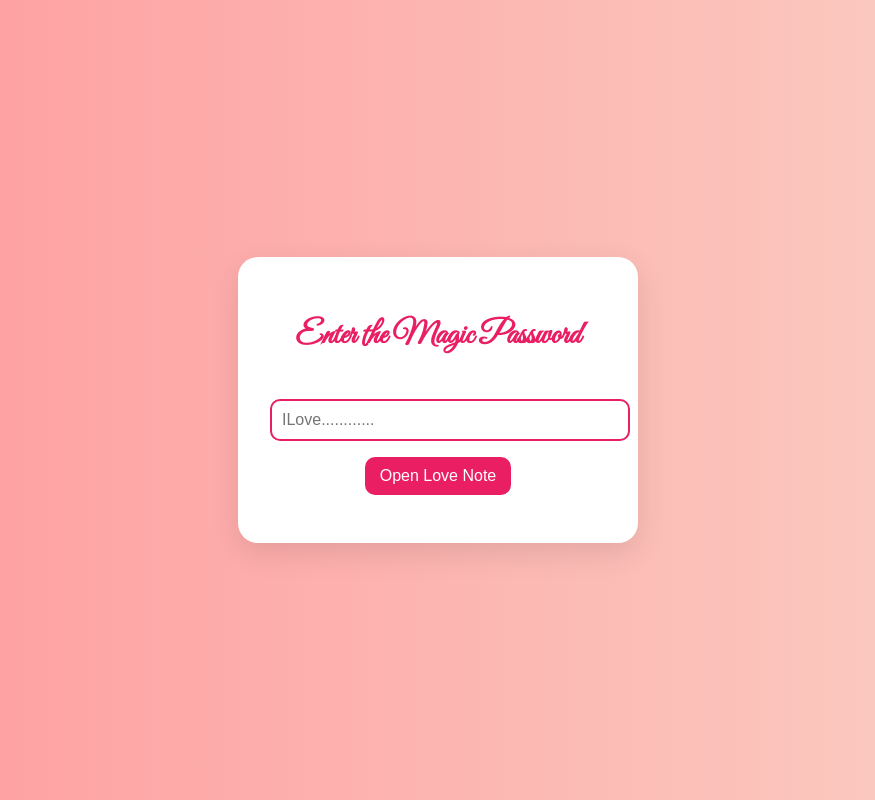
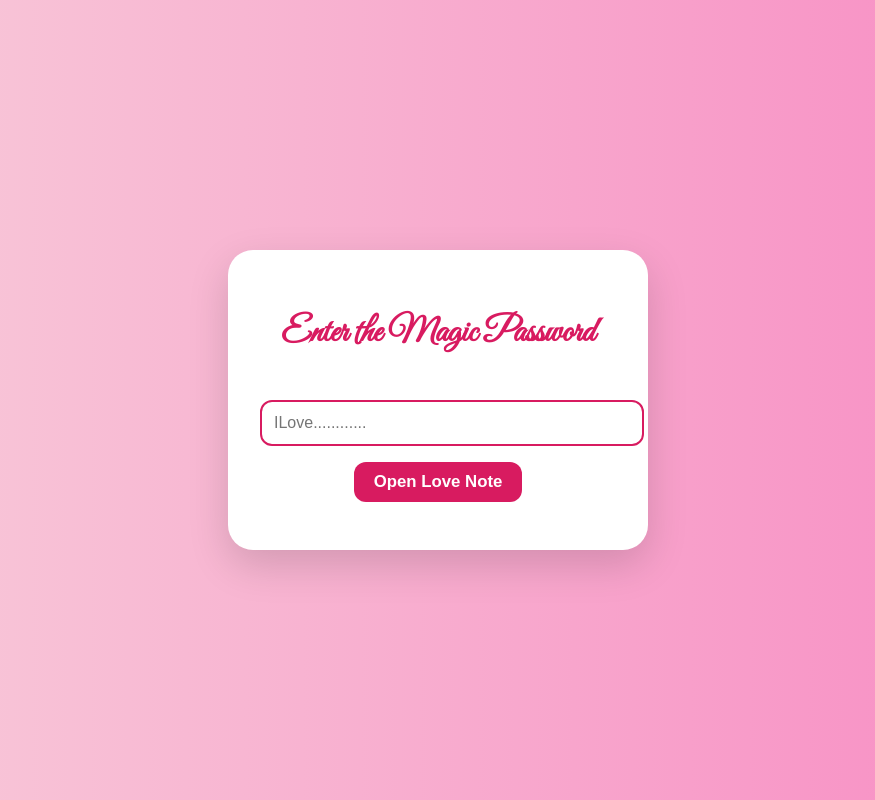
Before and after one commit to themzysparks/mysimiloluwa, a plain HTML site: page index.html in a window 1280 px wide. Shown: the whole page, without its empty margins (202-1077 px from the left). Drawn offline with Linux system fonts and the light colour scheme.

Commit message:
Update style.css

```diff
--- a/style.css
+++ b/style.css
@@ -4,83 +4,91 @@ body {
   margin: 0;
   padding: 0;
   font-family: 'Montserrat', sans-serif;
-  background: linear-gradient(to right, #ff9a9e, #fad0c4);
+  background: linear-gradient(to right, #f8cdda, #f88bc3);
   height: 100vh;
   display: flex;
   justify-content: center;
   align-items: center;
   overflow: hidden;
+  position: relative;
 }
 
 .container {
   width: 90%;
-  max-width: 400px;
+  max-width: 420px;
+  z-index: 1;
 }
 
 .card {
   background: white;
   padding: 2rem;
-  border-radius: 20px;
-  box-shadow: 0 10px 30px rgba(0,0,0,0.1);
+  border-radius: 25px;
+  box-shadow: 0 15px 40px rgba(0, 0, 0, 0.15);
   text-align: center;
-  transition: all 0.3s ease-in-out;
+  animation: fadeInUp 0.8s ease-in-out;
+  position: relative;
 }
 
 .card h1, .card h2 {
   font-family: 'Great Vibes', cursive;
-  color: #e91e63;
-  font-size: 2rem;
+  color: #d81b60;
+  font-size: 2.2rem;
 }
 
 .card p {
-  color: #444;
-  line-height: 1.6;
+  color: #333;
+  line-height: 1.7;
+  font-weight: 500;
+}
+
+input[type="password"] {
+  padding: 12px;
+  width: 100%;
+  margin: 1rem 0;
+  border: 2px solid #d81b60;
+  border-radius: 12px;
+  font-size: 1rem;
+  outline: none;
+  transition: all 0.3s;
+}
+
+input[type="password"]:focus {
+  border-color: #ad1457;
+  box-shadow: 0 0 5px rgba(216, 27, 96, 0.4);
+}
+
+button {
+  background-color: #d81b60;
+  color: white;
+  border: none;
+  padding: 10px 20px;
+  font-size: 1.05rem;
+  border-radius: 12px;
+  cursor: pointer;
+  transition: background 0.3s, transform 0.2s;
   font-weight: bold;
 }
 
-input[type="password"] {
-  padding: 10px;
-  width: 100%;
-  margin: 1rem 0;
-  border: 2px solid #e91e63;
-  border-radius: 10px;
-  font-size: 1rem;
-}
-
-button {
-  background-color: #e91e63;
-  color: white;
-  border: none;
-  padding: 10px 15px;
-  font-size: 1rem;
-  border-radius: 10px;
-  cursor: pointer;
-  transition: background 0.3s;
-}
-
 button:hover {
-  background-color: #c2185b;
+  background-color: #ad1457;
+  transform: scale(1.05);
 }
 
 .hidden {
   display: none;
 }
 
-.animated {
-  animation: fadeInUp 0.8s ease-in-out;
-}
-
 .signature {
   font-family: 'Great Vibes', cursive;
-  font-size: 1.5rem;
-  color: #e91e63;
+  font-size: 1.8rem;
+  color: #d81b60;
   display: block;
   margin-top: 1rem;
 }
 
 #statusText {
   margin-top: 10px;
-  color: #e91e63;
+  color: #d81b60;
   font-weight: bold;
 }
 
@@ -91,7 +99,7 @@ button:hover {
   }
 
   h1, h2 {
-    font-size: 1.5rem;
+    font-size: 1.6rem;
   }
 }
 
@@ -106,3 +114,25 @@ button:hover {
     transform: translateY(0);
   }
 }
+
+/* Animated hearts background */
+.hearts::before {
+  content: '💖 💕 💓 💗 💞';
+  font-size: 1.5rem;
+  animation: floatHearts 8s linear infinite;
+  position: absolute;
+  bottom: -20px;
+  width: 100%;
+  text-align: center;
+  z-index: 0;
+  opacity: 0.3;
+}
+
+@keyframes floatHearts {
+  0% {
+    transform: translateY(0);
+  }
+  100% {
+    transform: translateY(-100vh);
+  }
+}
```
